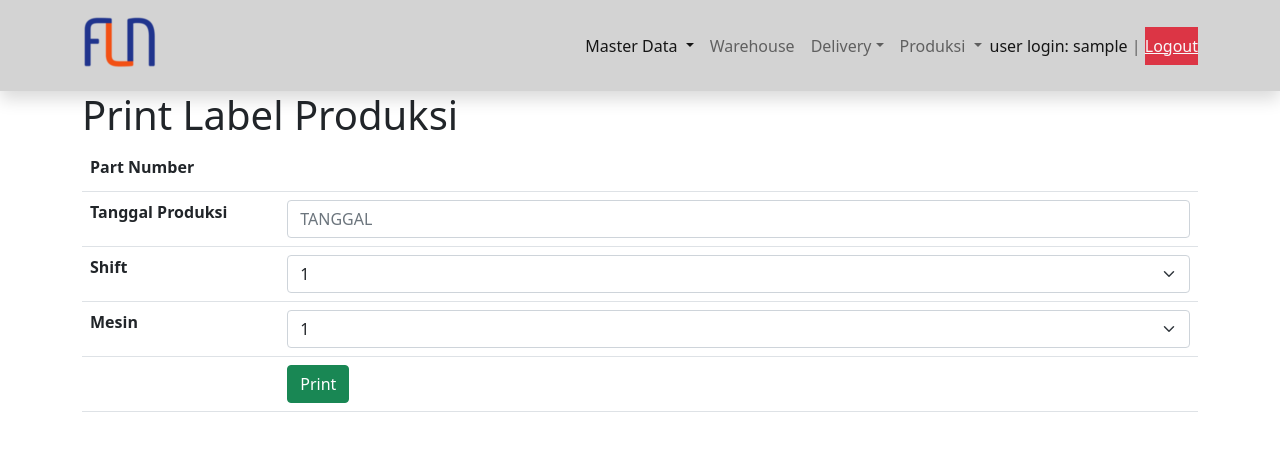
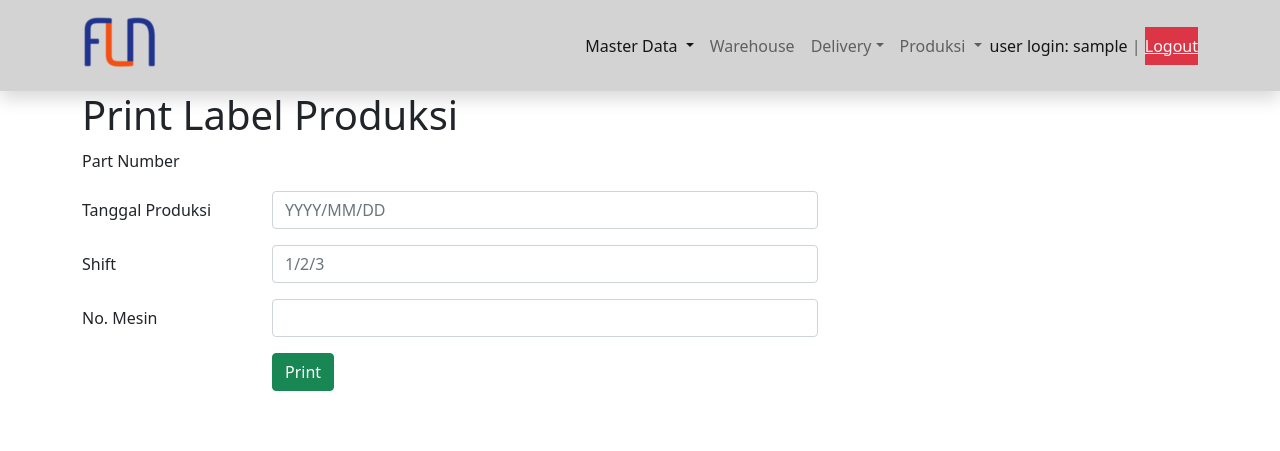
Before and after one commit to criespy/PartNumberScanner, a Django app: page /print_label_produksi in a window 1280 px wide. Shown: the top 451 px of the page. Run offline with Django 3.2, Linux system fonts and the light colour scheme; the visitor is signed in with stand-in values (Sample User, id 1); data that the repository does not hold is empty; some libraries are stand-ins or nearby versions.

Commit message:
Improve Print Label Produksi form layout, add validation

```diff
--- a/templates/home.html
+++ b/templates/home.html
@@ -3,52 +3,48 @@
 <!doctype html>
 
 {% block content %}
-<div class="container" xmlns="http://www.w3.org/1999/html">
+<div class="container" >
+  <div class="row">
+    <div class="col-8">
       <h1>Print Label Produksi</h1>
+    </div>
+  </div>
   <form action="print_barcode" target="_blank" autocomplete="off">
-        <table class="table">
-          <tbody>
-            <tr>
-              <th>
+  <div class="row mb-3 align-items-center">
+    <div class="col-2">
       <label for="barang">Part Number</label>
-              </th>
-              <td>
+    </div>
+    <div class="col-6">
       <select name="item" id="barang" class="form-select">
         {% for barang in object_list %}
         <option value="{{ barang.part_number }}#{{ barang.description }}#{{ barang.color_code }}#{{ barang.position_code }}#{{ barang.qty_per_box }}">{{ barang.part_number }} == {{ barang.description }} </option>
         {% endfor %}
       </select>
-              </td>
-            </tr>
-
-            <tr>
-              <th>
+    </div>
+  </div>
+  <div class="row mb-3 align-items-center">
+    <div class="col-2">
       <label for="tanggal_produksi">Tanggal Produksi</label>
-              </th>
-              <td>
-                <input type="text" class="form-control" name="tanggal" id="datepicker" placeholder="TANGGAL">
-              </td>
-            </tr>
-
-            <tr>
-              <th>
+    </div>
+    <div class="col-6">
+      <input type="text" class="form-control" name="tanggal" id="datepicker" placeholder="YYYY/MM/DD" required />
+    </div>
+  </div>
+  <div class="row mb-3 align-items-center">
+    <div class="col-2">
       <label for="shift">Shift</label>
-              </th>
-              <td>
-                <select name="shift" id="shift" class="form-select">
-                  <option value="1">1</option>
-                  <option value="2">2</option>
-                  <option value="3">3</option>
-                </select>
-              </td>
-            </tr>
-
-            <tr>
-              <th>
-                <label for="mesin">Mesin</label>
-              </th>
-              <td>
-                <select name="mesin" id="mesin" class="form-select">
+    </div>
+    <div class="col-6">
+        <input name="shift" id="shift" type="number" placeholder="1/2/3" class="form-control" required />
+    </div>
+  </div>
+  <div class="row mb-3 align-items-center">
+    <div class="col-2">
+      <label for="mesin">No. Mesin</label>
+    </div>
+    <div class="col-6">
+        <input name="mesin" id="mesin" type="number" class="form-control" required />
+      <!--select name="mesin" id="mesin" class="form-select">
                   <option value="1">1</option>
                   <option value="2">2</option>
                   <option value="3">3</option>
@@ -81,19 +77,17 @@
                   <option value="30">30</option>
                   <option value="31">31</option>
                   <option value="32">32</option>
-                </select>
-              </td>
-            </tr>
+        </select-->
+    </div>
+  </div>
+  <div class="row">
+    <div class="col-2">
 
-            <tr>
-              <th></th>
-              <td>
+    </div>
+    <div class="col-6">
       <input type="submit" value="Print" class="btn btn-success">
-              </td>
-            </tr>
-          </tbody>
-        </table>
-      </form>
+    </div>
+  </div>
 </div>
 
 
@@ -125,6 +119,12 @@
           });
         });
 	</script>
+    <!--Fix select2 dengan jquery 3.6-->
+    <script>
+         $(document).on('select2:open', () => {
+            document.querySelector('.select2-search__field').focus();
+          });
+    </script>
 
 
     <!-- Option 2: Separate Popper and Bootstrap JS -->
```
Lines whose indentation alone changed are shown as unchanged.
